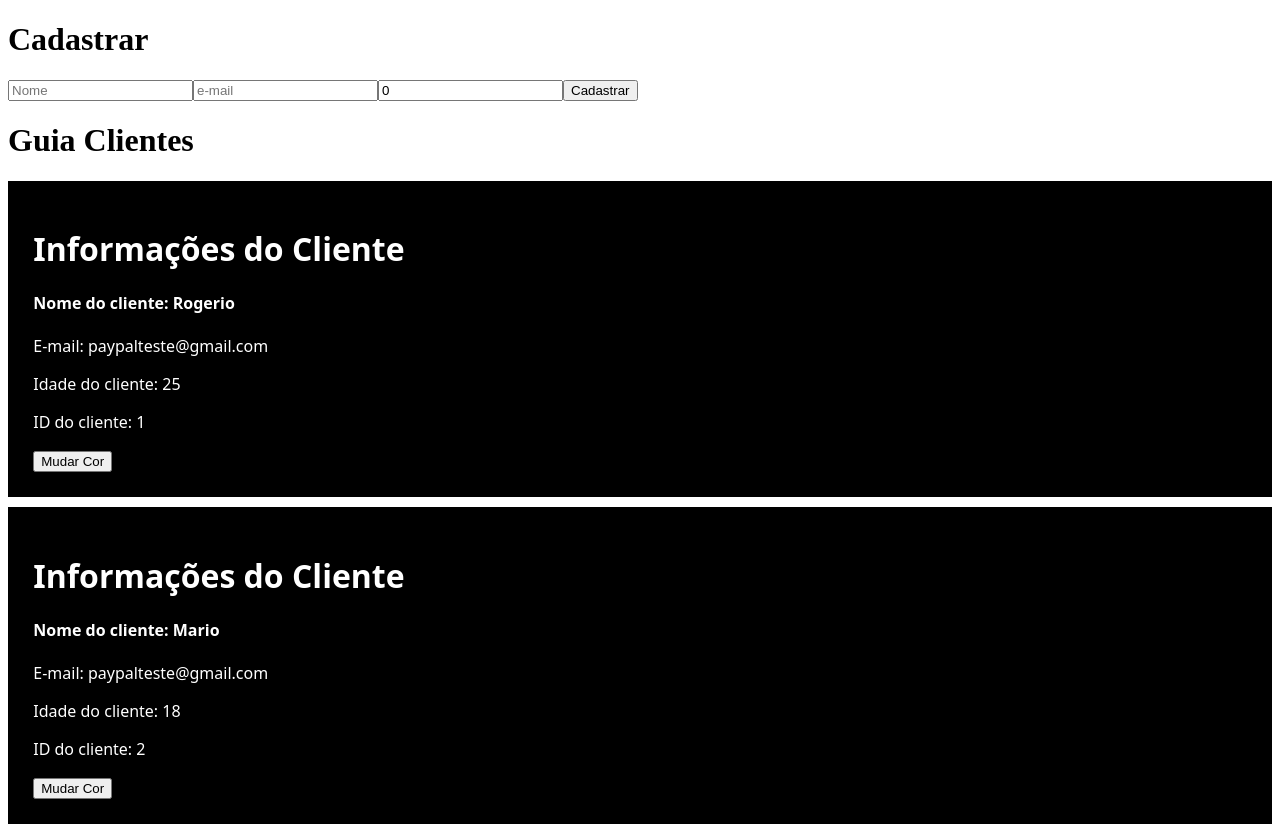
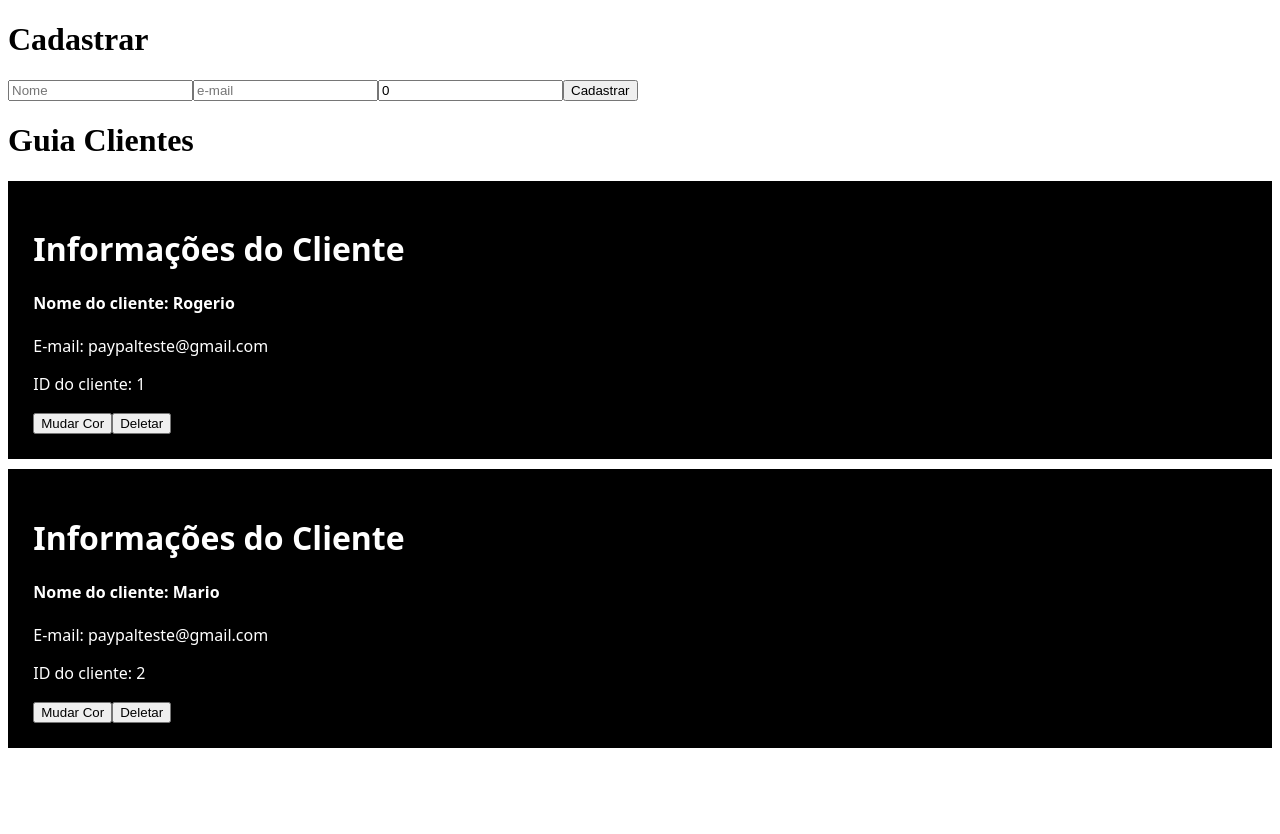
Before and after one commit to JBdevCristian/vue_project, a Vue app: page / in a window 1280 px wide. After the commit the page ends 800 px from the top, so only its background shows below. Built offline with nearby package versions, Linux system fonts and the light colour scheme.

Commit message:
Emissão de eventos

```diff
--- a/src/App.vue
+++ b/src/App.vue
@@ -9,7 +9,8 @@
 
     <h1>Guia Clientes</h1>
     <div v-for="cliente in clientes" :key="cliente.id">
-      <Cliente :cliente="cliente" :showIdade="true"/>
+      <Cliente :cliente="cliente" @meDelete="deletarUs($event)"/>
+
     </div>
 
   </div>
@@ -52,13 +53,18 @@ export default {
           if(this.nomeField == "" || this.nomeField.length < 3 || this.nomeField == undefined || this.nomeField == " "){
             this.deuErro = true;
           } else {
-            this.clientes.push({nome: this.nomeField, email: this.emailField, idade: this.idadeField, id: Date.now()})
+          this.clientes.push({nome: this.nomeField, email: this.emailField, idade: this.idadeField, id: Date.now()})
           this.nomeField = "";
           this.emailField = "";
           this.idadeField = "";
           this.deuErro = false;
           }
 
+        },
+        deletarUs: function($event) {
+          var id = $event.idCliente;
+          var novoArray = this.clientes.filter(cliente => cliente.id !== id);
+          this.clientes = novoArray;
         }
       }
 }
--- a/src/components/ClienteTeste.vue
+++ b/src/components/ClienteTeste.vue
@@ -6,6 +6,7 @@
         <p v-show="showIdade">Idade do cliente: {{ cliente.idade }}</p>
         <p>ID do cliente: {{ cliente.id }}</p>
         <button @click="mudarCor">Mudar Cor</button>
+        <button @click="deletarUsuario">Deletar</button>
 
     </div>
 </template>
@@ -19,13 +20,16 @@ export default {
     },
     props: { //sempre passar o objeto props
         cliente: Object, //definir tipo
-        showIdade: Boolean
 
     },
     methods: {
         mudarCor: function() {
             console.log("Testando")
             this.premium = !this.premium;
+        },
+        deletarUsuario: function() {
+            console.log("vindo do filho")
+            this.$emit("meDelete", {idCliente: this.cliente.id, componente: this})
         }
     }
 }
```
